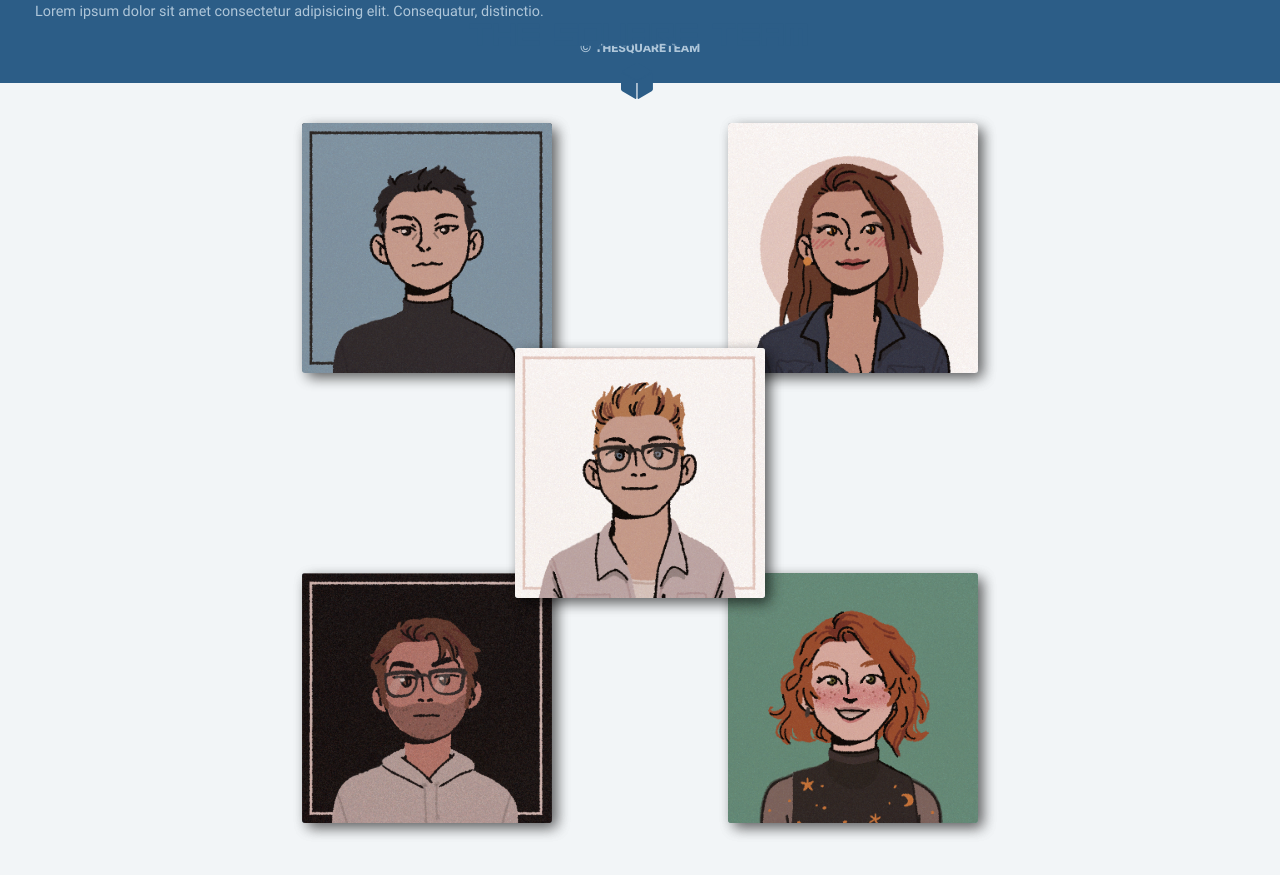
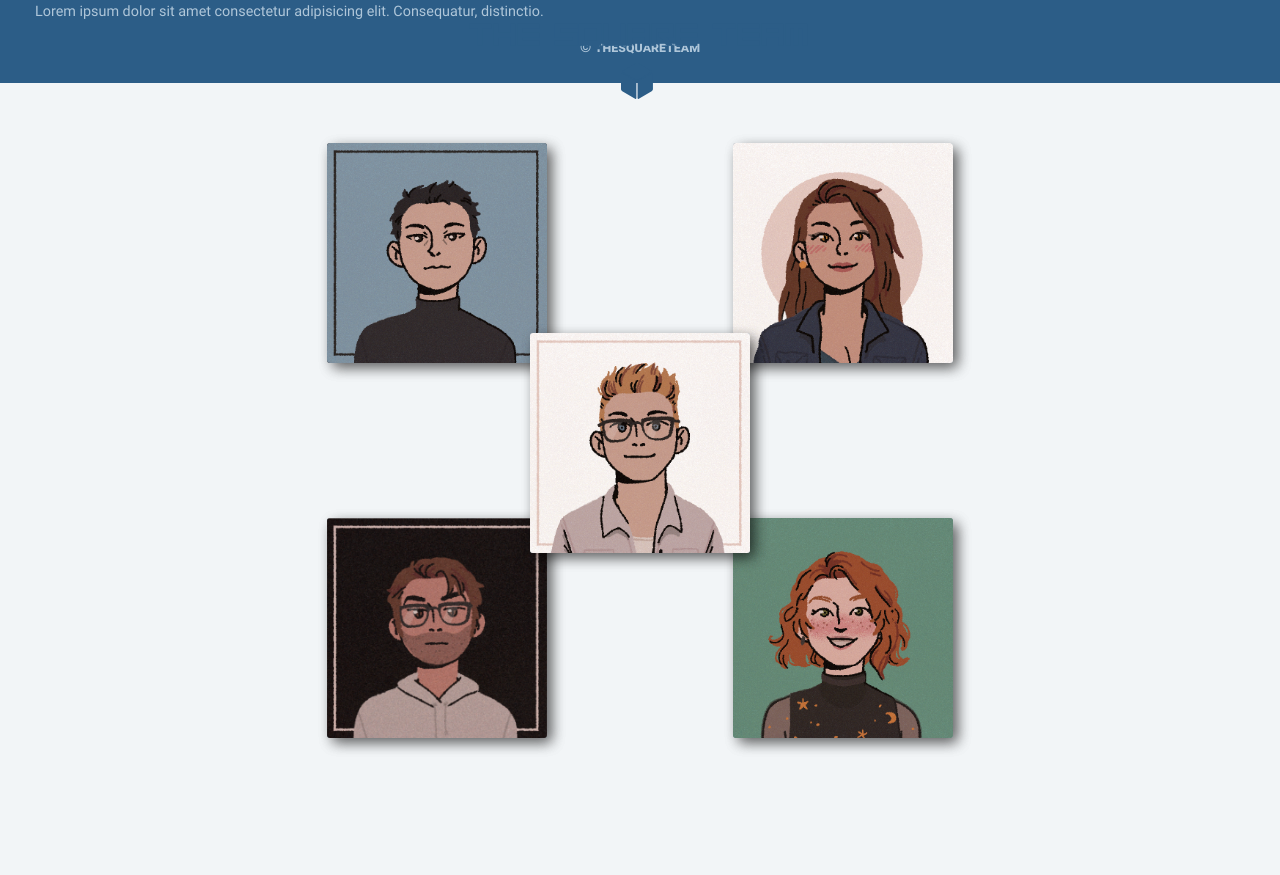
Before and after one commit to gnos28/WCS-project-1, a website built with Parcel: page index.html in a window 1280 px wide. Shown: the part 837-1712 px from the top of the page. Built offline with nearby package versions, Linux system fonts and the light colour scheme.

Commit message:
modified style.css

```diff
--- a/index.html
+++ b/index.html
@@ -60,14 +60,6 @@
             <div class="equipe">
               <p>L'EQUIPE</p>
             </div>
-          </div>
-          <!-- <div class="team-members">
-            <img src="img/anthony.png" alt="anthony" class="miniature" />
-            <img src="img/emma.png" alt="emma" class="miniature" />
-            <img src="img/julien.png" alt="julien" class="miniature" />
-            <img src="img/lora.png" alt="lora" class="miniature" />
-            <img src="img/alexandre.png" alt="lora" class="miniature" />
-          </div> -->
         </div>
       </section>
 
@@ -78,27 +70,29 @@
             <a href="#" class="box box-1">
               <img class="img-overlay" src="img/anthony.png" />
               <img src="img/julien.png" />
-              <div class="box-name"><h3>Anthony</h3></div>
+              <div class="box-name"><h3>Anthony</h3><h4>Développeur web<br>Fullstack JS</h4></div>
             </a>
             <a href="#" class="box box-2">
               <img class="img-overlay" src="img/lora.png" />
               <img src="img/anthony.png" />
-              <div class="box-name"><h3>Lora</h3></div>
+              <div class="box-name"><h3>Lora</h3>
+                <h4>Développeuse web<br>Fullstack JS</h4></div>
             </a>
             <a href="#" class="box box-3">
               <img class="img-overlay" src="img/julien.png" />
               <img src="img/anthony.png" />
-              <div class="box-name"><h3>Julien</h3></div>
+              <div class="box-name"><h3>Julien</h3>
+                <h4>Développeur web<br>Fullstack JS</h4></div>
             </a>
             <a href="#" class="box box-4">
               <img class="img-overlay" src="img/emma.png" />
               <img src="img/anthony.png" />
-              <div class="box-name"><h3>Emma</h3></div>
+              <div class="box-name"><h3>Emma</h3><h4>Développeuse web<br>Fullstack JS</h4></div>
             </a>
             <a href="#" class="box box-5">
               <img class="img-overlay" src="img/alexandre.png" />
               <img src="img/anthony.png" />
-              <div class="box-name"><h3>Alexandre</h3></div>
+              <div class="box-name"><h3>Alexandre</h3><h4>Développeur web<br>Fullstack JS</h4></div>
             </a>
           </div>
         </div>
--- a/style/style.css
+++ b/style/style.css
@@ -67,7 +67,8 @@ body {
   color: var(--var-mainfont);
   /* background-color: rgb(163, 163, 238); */
   position: relative;
-  padding-top: var(--header-height); /* pour header en position fixed */
+  padding-top: var(--header-height);
+  /* pour header en position fixed */
   background-color: var(--bg-color);
 }
 
@@ -93,7 +94,7 @@ header {
   width: 100%;
 }
 
-header > .container {
+header>.container {
   display: flex;
   height: var(--header-height);
   justify-content: space-between;
@@ -103,11 +104,11 @@ header > .container {
   padding: 0 calc(0.1 * var(--header-height));
 }
 
-header > .container div {
+header>.container div {
   flex-grow: 2;
 }
 
-header > .container h1 {
+header>.container h1 {
   font-size: clamp(1.5rem, 6vw, 5.5rem);
   /* line-height: 100%; */
   color: var(--var-name2);
@@ -115,27 +116,26 @@ header > .container h1 {
 }
 
 @media (min-width: 767.99px) {
-  header > .container h1 {
+  header>.container h1 {
     text-align: left;
   }
 }
 
-header > .container img {
+header>.container img {
   /* display: block;
     height: 90%; */
   /* width: 50%; */
   height: calc(0.8 * var(--header-height));
 }
 
-header > .container img.burger-icon {
+header>.container img.burger-icon {
   height: calc(0.4 * var(--header-height));
 }
 
 /* ------------ MENU BURGER --------------- */
 
 main {
-  transition: filter var(--burger-animation-speed) ease-in-out
-    calc(var(--burger-animation-speed) * 0.5);
+  transition: filter var(--burger-animation-speed) ease-in-out calc(var(--burger-animation-speed) * 0.5);
   height: calc(100vh - var(--header-height));
 }
 
@@ -154,7 +154,7 @@ nav {
   /* height:100%; */
 }
 
-nav > ul {
+nav>ul {
   margin-left: 1rem;
   list-style-type: none;
   display: flex;
@@ -164,22 +164,21 @@ nav > ul {
   /* overflow: hidden; */
 }
 
-nav > ul > li {
+nav>ul>li {
   display: block;
   font-size: calc(0.07 * (100vh - var(--header-height)));
   font-family: 'Roboto', sans-serif;
   font-weight: bold;
   transform-origin: top left;
-  transition: transform var(--burger-animation-speed)
-    cubic-bezier(0.04, 0.49, 0.45, 1.42) var(--burger-animation-speed);
+  transition: transform var(--burger-animation-speed) cubic-bezier(0.04, 0.49, 0.45, 1.42) var(--burger-animation-speed);
   transform: translateX(100vw);
 }
 
-nav > ul > li.liAnimationIn {
+nav>ul>li.liAnimationIn {
   transform: translateX(0);
 }
 
-nav > ul > li a {
+nav>ul>li a {
   text-decoration: none;
   color: var(--var-name6);
 }
@@ -204,7 +203,7 @@ nav > ul > li a {
 
 /* ------------ FIN MENU BURGER --------------- */
 
-footer > .container {
+footer>.container {
   display: flex;
   flex-direction: column;
   height: 100px;
@@ -212,7 +211,7 @@ footer > .container {
   padding: 20px 35px;
 }
 
-footer > .container p {
+footer>.container p {
   color: var(--var-name5);
   font-size: 0.9rem;
 }
@@ -253,7 +252,7 @@ p.credits {
   border-radius: 2px;
 }
 
-.presentation > h2 {
+.presentation>h2 {
   padding-left: 1rem;
 }
 
@@ -283,6 +282,7 @@ p.credits {
 }
 
 @media (min-width: 575.98px) {
+
   /* présentation détaillée phone landscape */
   .about h1 {
     font-size: 4rem;
@@ -322,11 +322,9 @@ p.credits {
   }
 }
 
-@media (min-width: 767.99px) {
-}
+@media (min-width: 767.99px) {}
 
-@media (min-width: 911.99px) {
-}
+@media (min-width: 911.99px) {}
 
 .accueil h2 {
   padding: 10px;
@@ -353,6 +351,7 @@ p.credits {
   display: flex;
   flex-direction: column;
 }
+
 .square-team {
   padding: 30px 0 45px;
 }
@@ -431,6 +430,25 @@ p.credits {
   margin-bottom: 25px;
 }
 
+.box-name {
+  display: flex;
+  flex-direction: column;
+  text-align: center;
+}
+
+.box h3 {
+  font-size: 1rem;
+  color: var(--box-name);
+}
+
+.box-name h4 {
+  font-size: 1rem;
+  font-weight: normal;
+  opacity: 0;
+  color: rgb(95, 95, 95);
+  margin-top: -35px;
+}
+
 .box-1,
 .box-3 {
   margin-right: 10px;
@@ -439,11 +457,6 @@ p.credits {
 .box-2,
 .box-4 {
   margin-left: 10px;
-}
-
-.box h3 {
-  font-size: 1rem;
-  color: var(--box-name);
 }
 
 .box img {
@@ -462,6 +475,7 @@ p.credits {
 }
 
 @media (min-width: 419.98px) {
+
   /* breakpoints section square-team */
   .square-team h2 {
     font-size: 2.2rem;
@@ -494,6 +508,7 @@ p.credits {
 }
 
 @media (min-width: 575.98px) {
+
   /* breakpoints section square-team */
   .box {
     width: 30%;
@@ -517,6 +532,7 @@ p.credits {
 }
 
 @media (min-width: 767.98px) {
+
   /* breakpoints section square-team */
   .square-team .container {
     width: 700px;
@@ -532,21 +548,50 @@ p.credits {
 
   .box {
     position: absolute;
-    width: 250px;
-    height: 250px;
+    width: 270px;
+    height: 325px;
+    padding-top: 20px;
     margin: 0;
+    border-radius: 3px;
+    border: none;
+    transition: .3s;
+  }
+
+  .box:hover {
+    background-color: #ffffff;
+    box-shadow: 5px 5px 14px -1px rgba(0, 0, 0, 0.39);
+    animation: bordered .1s ease-in-out .1s both;
+    transition: .1s;
+  }
+
+  @keyframes bordered {
+    from {
+      border: 0;
+    }
+
+    to {
+      border: 1px solid rgba(36, 36, 36);
+    }
+  }
+
+  .box:hover.box img {
+    box-shadow: 0px 0px 10px 0px rgb(34, 34, 34);
   }
 
   .box-name h3 {
-    font-size: 1.3rem;
+    font-size: 1.2rem;
     opacity: 0;
   }
 
   .box:hover h3 {
-    animation: fade-to 0.3s ease-out 0.2s both;
+    animation: fade-to-box-h3 0.2s ease-out 0.2s both;
   }
 
-  @keyframes fade-to {
+  .box:hover h4 {
+    animation: fade-to-box-h4 0.2s ease-out 0.2s both;
+  }
+
+  @keyframes fade-to-box-h3 {
     from {
       opacity: 0;
       margin-top: -10px;
@@ -554,24 +599,20 @@ p.credits {
 
     to {
       opacity: 1;
-      margin-top: 5px;
+      margin-top: 7px;
     }
   }
 
-    .box {
-        position: absolute;
-        width: 250px;
-        height: 250px;
-        margin: 0;
+  @keyframes fade-to-box-h4 {
+    from {
+      opacity: 0;
+      margin-top: -10px;
     }
 
-    .box-name h3 {
-        font-size: 1.3rem;
-        opacity: 0;
+    to {
+      opacity: 1;
+      margin-top: 3px;
     }
-
-    .box:hover h3 {
-        animation: fade-to .3s ease-out .2s both;
   }
 
   @keyframes fade-to {
@@ -607,66 +648,22 @@ p.credits {
   }
 
   .box-5 {
-        top: calc(50% - 125px);
-        left: calc(50% - 125px);
+    top: calc(50% - 160px);
+    left: calc(50% - 135px);
   }
 
   .box img {
-        width: 250px;
-        height: 250px;
+    width: 220px;
+    height: 220px;
     margin: 0;
   }
 
-    img.img-overlay {
+  .box img.img-overlay {
     position: absolute;
-        top: 0;
-        left: 0;
-        width: 250px;
-        height: 250px;
-    }
-
-    img.img-overlay:hover {
-        opacity: 0;
-        transition: .5s;
-    }
-
-  .box-1 {
-    top: 0;
-    left: 0;
-  }
-
-  .box-2 {
-    top: 0;
-    right: 0;
-  }
-
-  .box-3 {
-    bottom: 0;
-    left: 0;
-  }
-
-  .box-4 {
-    bottom: 0;
-    right: 0;
-  }
-
-  .box-5 {
-    top: calc(50% - 125px);
-    left: calc(50% - 125px);
-  }
-
-  .box img {
-    width: 250px;
-    height: 250px;
-    margin: 0;
-  }
-
-  img.img-overlay {
-    position: absolute;
-    top: 0;
-    left: 0;
-    width: 250px;
-    height: 250px;
+    top: 20px;
+    left: calc(50% - 110px);
+    width: 220px;
+    height: 220px;
   }
 
   img.img-overlay:hover {
```
Lines whose indentation alone changed are shown as unchanged.
